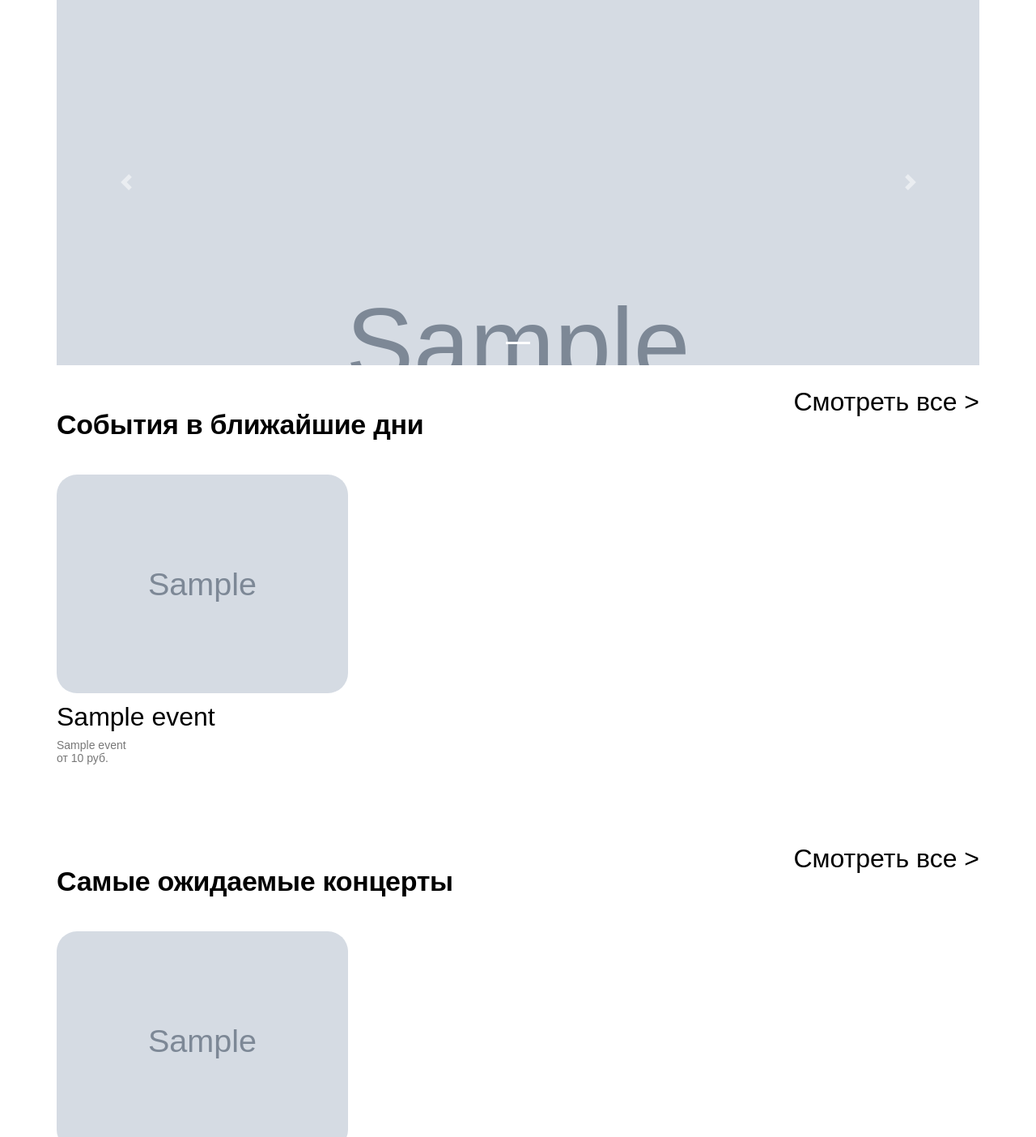
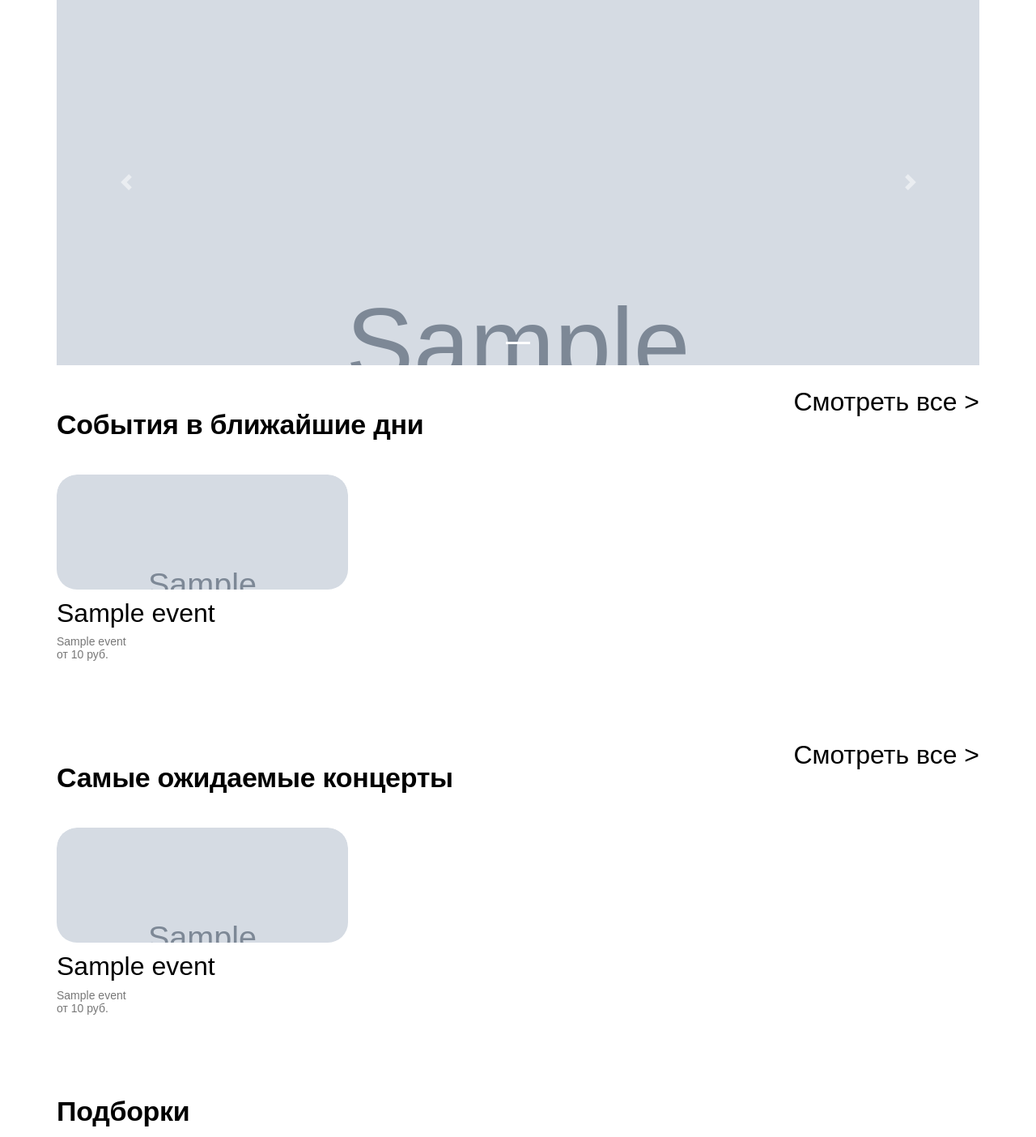
Before and after one commit to iizakharov/IamGO, a Django app: template mainapp/templates/mainapp/index.html in a window 1280 px wide. Shown: the part 352-1756 px from the top of the page at 81% size. Run offline with Django 3.2, Linux system fonts and the light colour scheme; the template is opened without the code that fills it: most values are stand-ins (such as "Sample title", 1, 10 or a date in 2020); grey boxes marked "Sample" are stand-in pictures; some libraries are stand-ins or nearby versions.

Commit message:
change image style for mainpage events

```diff
--- a/mainapp/templates/mainapp/index.html
+++ b/mainapp/templates/mainapp/index.html
@@ -48,7 +48,9 @@
         <div class="nearest">
             {% for event in first_filter %}
                 <div class="event-preview">
-                    <a href="{% url 'main:product' event.pk %}"><img src="{{ event.get_avatar }}" alt="bunner1"></a>
+                    <div class="small-event-div">
+                        <a href="{% url 'main:product' event.pk %}"><img src="{{ event.get_avatar }}" alt="bunner1"></a>
+                    </div>
                     <h2>{{ event.name }}</h2>
                     <ul>
                         <!--                <li><a href="#">{{ event.date }}</a></li>-->
@@ -68,10 +70,11 @@
         <div class="nearest">
             {% for event in expect_concert %}
                 <div class="event-preview">
-                    <a href="{% url 'main:product' event.pk %}"><img src="{{ event.get_avatar }}" alt="bunner1"></a>
+                    <div class="small-event-div">
+                        <a href="{% url 'main:product' event.pk %}"><img src="{{ event.get_avatar }}" alt="bunner1"></a>
+                    </div>
                     <h2>{{ event.name }}</h2>
                     <ul>
-                        <!--                <li><a href="#">{{ event.date }}</a></li>-->
                         <li><a href="#">{{ event.get_location_name }}</a></li>
                         <li><a href="#">от {{ event.price }} руб.</a></li>
 
```
